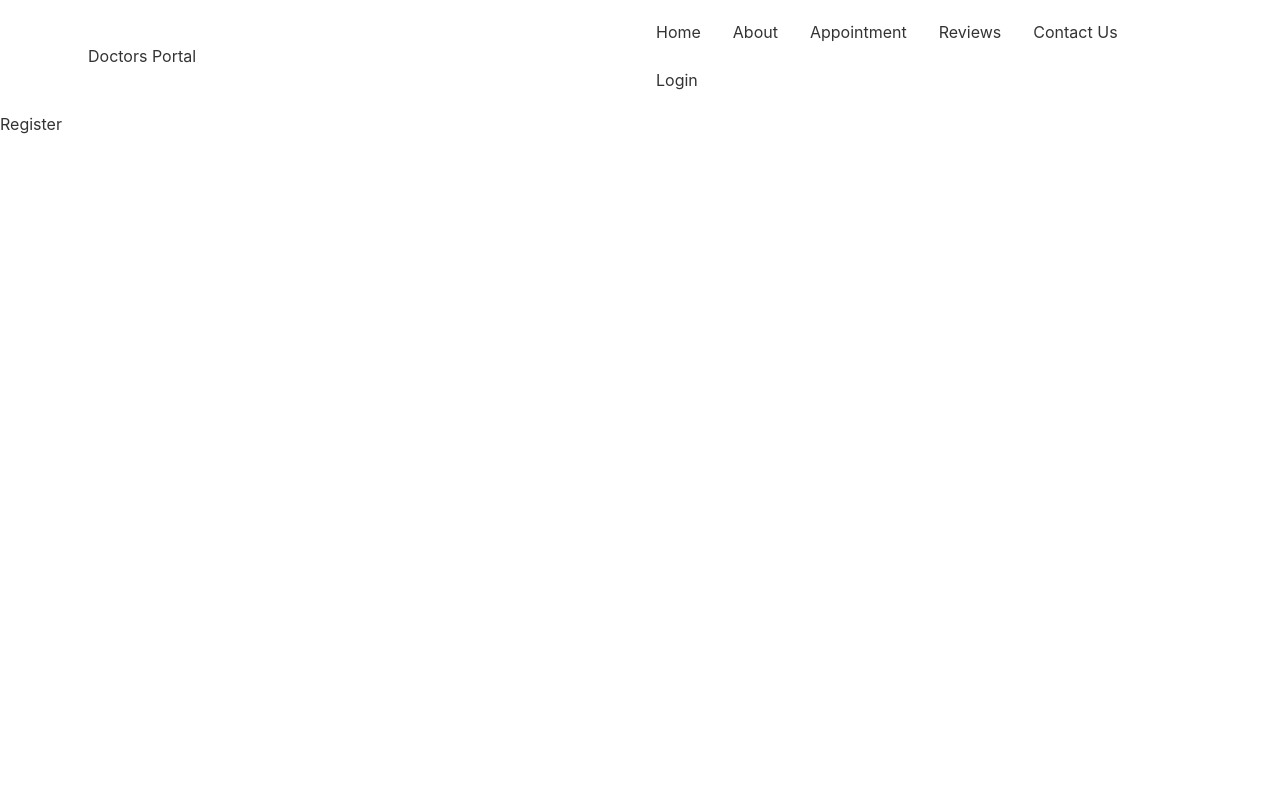
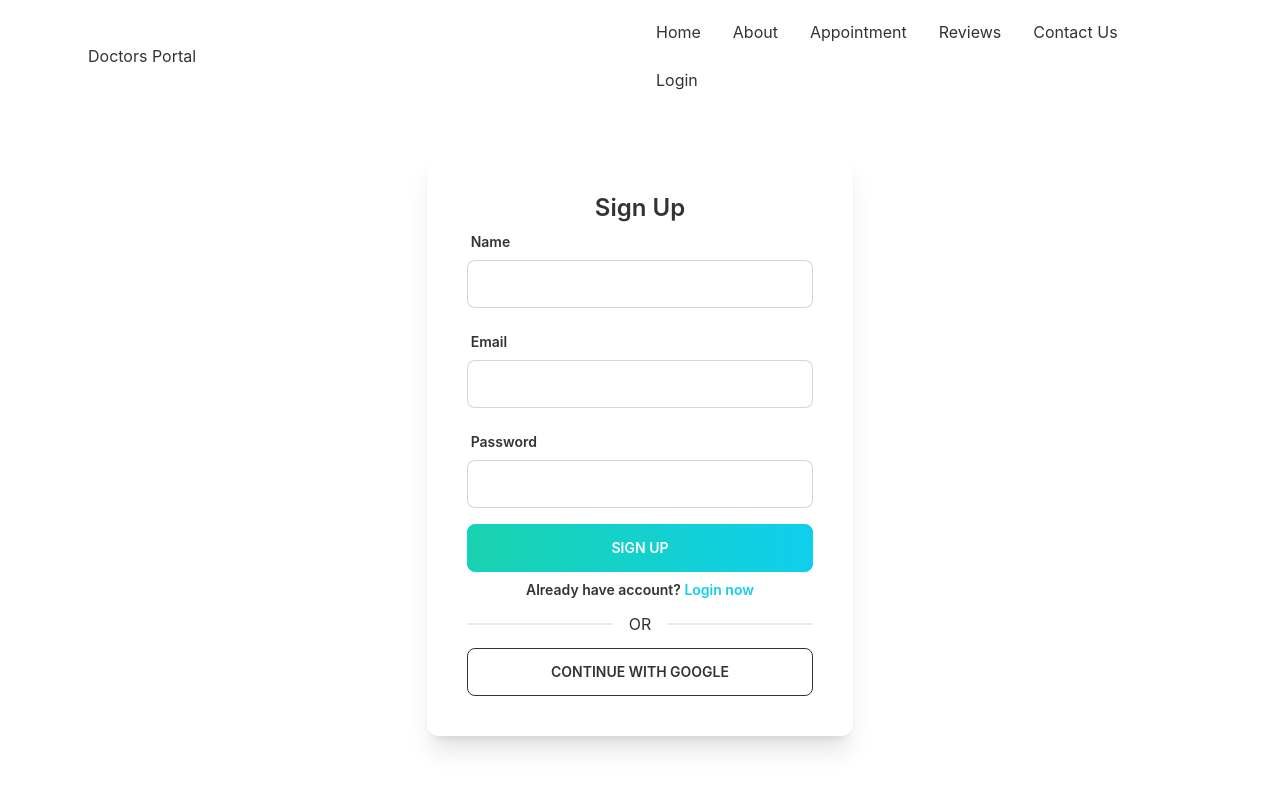
Before and after one commit to sajeeb-me/doctors-portal-client, a React (Create React App) app: page /register in a window 1280 px wide. Shown: the top 790 px of the page. Built offline with nearby package versions, Linux system fonts and the light colour scheme.

Commit message:
login and register form

```diff
--- a/src/Pages/Login/Login/Login.js
+++ b/src/Pages/Login/Login/Login.js
@@ -1,10 +1,55 @@
 import React from 'react';
+import { Link } from 'react-router-dom';
+import SocialMediaLogin from '../SocialMediaLogin/SocialMediaLogin';
 
 const Login = () => {
+    const handleSubmit = e => {
+        e.preventDefault();
+        const email = e.target.email.value;
+        const password = e.target.password.value;
+        console.log(email, password);
+    }
     return (
-        <div>
-            <h1>Login</h1>
-        </div>
+        <section>
+            <div className='text-center lg:w-2/6 mx-auto lg:shadow-xl rounded-xl p-10 m-10'>
+                <h1 className='text-2xl font-semibold'>Login</h1>
+                <form onSubmit={handleSubmit}>
+                    {/* email  */}
+                    <div className="form-control w-full">
+                        <label className="label">
+                            <span className="label-text font-semibold">Email</span>
+                        </label>
+                        <input type="email" name='email' className="input input-bordered w-full" required />
+                        <label className="label">
+                            {/* <span className="label-text-alt">Alt label</span> */}
+                        </label>
+                    </div>
+
+                    {/* pass  */}
+                    <div className="form-control w-full">
+                        <label className="label">
+                            <span className="label-text font-semibold">Password</span>
+                        </label>
+                        <input type="password" name='password' className="input input-bordered w-full" required />
+                        <label className="label">
+                            {/* <span className="label-text-alt">Alt label</span> */}
+                        </label>
+
+                        {/* forget pass  */}
+                        <p className='text-left mb-3'>
+                            <button className='font-semibold'>Forget password?</button>
+                        </p>
+                    </div>
+
+                    {/* submit button  */}
+                    <input type="submit" value="Sign Up" className="w-full btn btn-primary font-semibold text-white bg-gradient-to-r from-secondary to-primary" />
+                </form>
+                <p className='text-sm font-semibold mt-2'>New to Doctors Portal? <Link to='/register' className='text-primary'>Create an account</Link></p>
+
+                {/* social media login  */}
+                <SocialMediaLogin />
+            </div>
+        </section>
     );
 };
 
--- a/src/Pages/Login/Register/Register.js
+++ b/src/Pages/Login/Register/Register.js
@@ -1,10 +1,64 @@
 import React from 'react';
+import { Link } from 'react-router-dom';
+import SocialMediaLogin from '../SocialMediaLogin/SocialMediaLogin';
 
 const Register = () => {
+
+    const handleSubmit = e => {
+        e.preventDefault();
+        const name = e.target.name.value;
+        const email = e.target.email.value;
+        const password = e.target.password.value;
+        console.log(name, email, password);
+    }
+
     return (
-        <div>
-            <h1>Register</h1>
-        </div>
+        <section>
+            <div className='text-center lg:w-2/6 mx-auto lg:shadow-xl rounded-xl p-10 m-10'>
+                <h1 className='text-2xl font-semibold'>Sign Up</h1>
+                <form onSubmit={handleSubmit}>
+                    {/* name */}
+                    <div className="form-control w-full">
+                        <label className="label">
+                            <span className="label-text font-semibold">Name</span>
+                        </label>
+                        <input type="text" name='name' className="input input-bordered w-full" required />
+                        <label className="label">
+                            {/* <span className="label-text-alt">Alt label</span> */}
+                        </label>
+                    </div>
+
+                    {/* email  */}
+                    <div className="form-control w-full">
+                        <label className="label">
+                            <span className="label-text font-semibold">Email</span>
+                        </label>
+                        <input type="email" name='email' className="input input-bordered w-full" required />
+                        <label className="label">
+                            {/* <span className="label-text-alt">Alt label</span> */}
+                        </label>
+                    </div>
+
+                    {/* pass  */}
+                    <div className="form-control w-full">
+                        <label className="label">
+                            <span className="label-text font-semibold">Password</span>
+                        </label>
+                        <input type="password" name='password' className="input input-bordered w-full" required />
+                        <label className="label">
+                            {/* <span className="label-text-alt">Alt label</span> */}
+                        </label>
+                    </div>
+
+                    {/* submit button  */}
+                    <input type="submit" value="Sign Up" className="w-full btn btn-primary font-semibold text-white bg-gradient-to-r from-secondary to-primary" />
+                </form>
+                <p className='text-sm font-semibold mt-2'>Already have account? <Link to='/login' className='text-primary'>Login now</Link></p>
+
+                {/* social media login  */}
+                <SocialMediaLogin />
+            </div>
+        </section>
     );
 };
 
--- /dev/null
+++ b/src/Pages/Login/SocialMediaLogin/SocialMediaLogin.js
@@ -0,0 +1,12 @@
+import React from 'react';
+
+const SocialMediaLogin = () => {
+    return (
+        <div>
+            <div className="divider">OR</div>
+            <button className='btn btn-outline w-full'>Continue with Google</button>
+        </div>
+    );
+};
+
+export default SocialMediaLogin;
```
